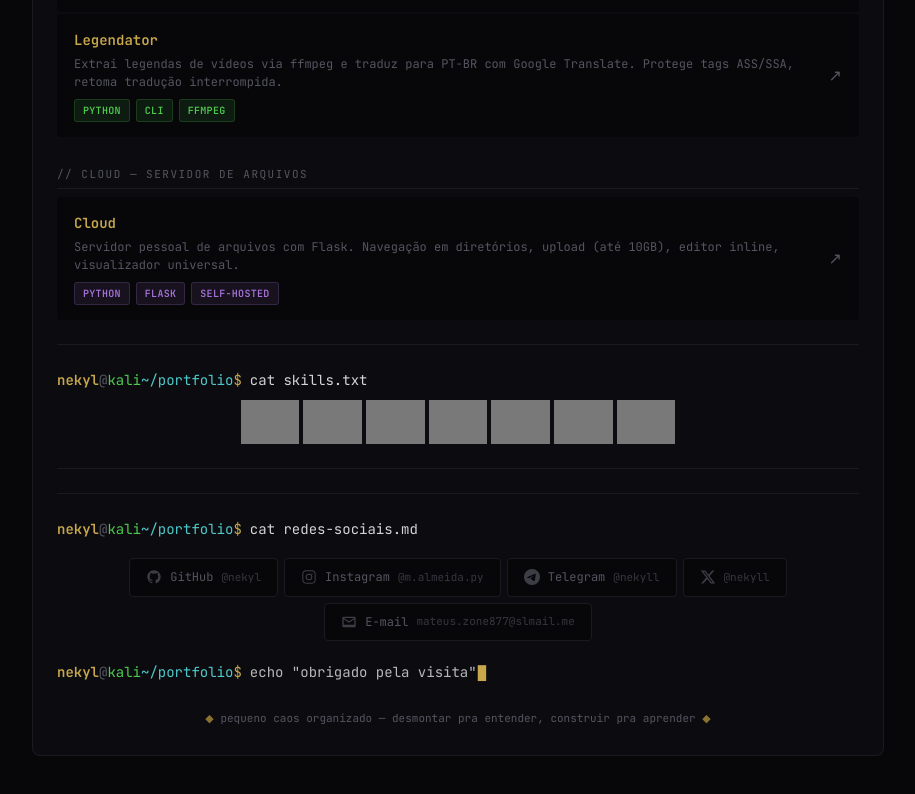
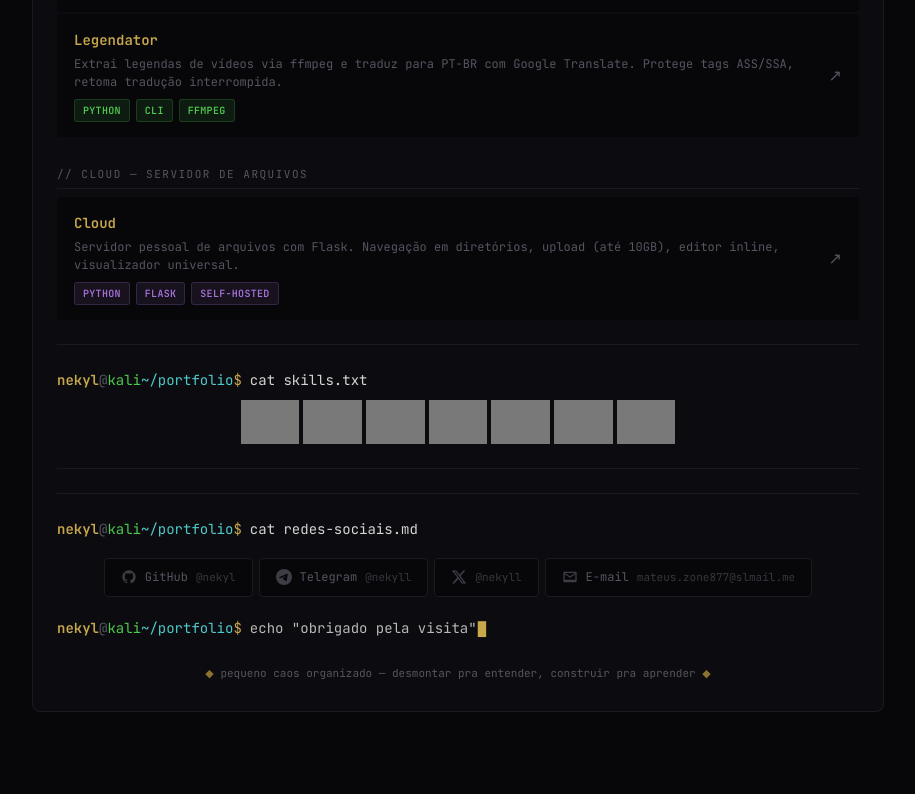
Before and after one commit to Nekyl/nekyl, a plain HTML site: page index.html in a window 1280 px wide. Shown: the part 1391-2185 px from the top of the page, without its empty margins (182-1097 px from the left). Drawn offline with nearby package versions, Linux system fonts and the light colour scheme; grey boxes are pictures that could not be loaded.

Commit message:
Remove Instagram social link
Removed Instagram link and associated elements from the social links section.

```diff
--- a/index.html
+++ b/index.html
@@ -1120,13 +1120,6 @@
           <svg viewBox="0 0 24 24"><path d="M12 2C6.477 2 2 6.477 2 12c0 4.42 2.865 8.166 6.839 9.489.5.092.682-.217.682-.482 0-.237-.008-.866-.013-1.7-2.782.604-3.369-1.34-3.369-1.34-.454-1.156-1.11-1.462-1.11-1.462-.908-.62.069-.608.069-.608 1.003.07 1.531 1.03 1.531 1.03.892 1.529 2.341 1.087 2.91.832.092-.647.35-1.088.636-1.338-2.22-.253-4.555-1.11-4.555-4.943 0-1.091.39-1.984 1.029-2.683-.103-.253-.446-1.27.098-2.647 0 0 .84-.269 2.75 1.025A9.578 9.578 0 0112 6.836a9.59 9.59 0 012.504.337c1.909-1.294 2.747-1.025 2.747-1.025.546 1.377.203 2.394.1 2.647.64.699 1.028 1.592 1.028 2.683 0 3.842-2.339 4.687-4.566 4.935.359.309.678.919.678 1.852 0 1.336-.012 2.415-.012 2.743 0 .267.18.578.688.48C19.138 20.161 22 16.416 22 12c0-5.523-4.477-10-10-10z"/></svg>
           <span>GitHub</span>
           <span class="social-handle">@nekyl</span>
-        </a>
-
-        <!-- Instagram -->
-        <a class="social-link" href="https://instagram.com/m.almeida.py" target="_blank" rel="noopener">
-          <svg viewBox="0 0 24 24"><path d="M7.75 2A5.75 5.75 0 002 7.75v8.5A5.75 5.75 0 007.75 22h8.5A5.75 5.75 0 0022 16.25v-8.5A5.75 5.75 0 0016.25 2h-8.5zm0 1.5h8.5A4.25 4.25 0 0120.5 7.75v8.5a4.25 4.25 0 01-4.25 4.25h-8.5A4.25 4.25 0 013.5 16.25v-8.5A4.25 4.25 0 017.75 3.5zm8.75 2.75a1 1 0 100 2 1 1 0 000-2zM12 7a5 5 0 100 10 5 5 0 000-10zm0 1.5a3.5 3.5 0 110 7 3.5 3.5 0 010-7z"/></svg>
-          <span>Instagram</span>
-          <span class="social-handle">@m.almeida.py</span>
         </a>
 
         <!-- Telegram -->
```
